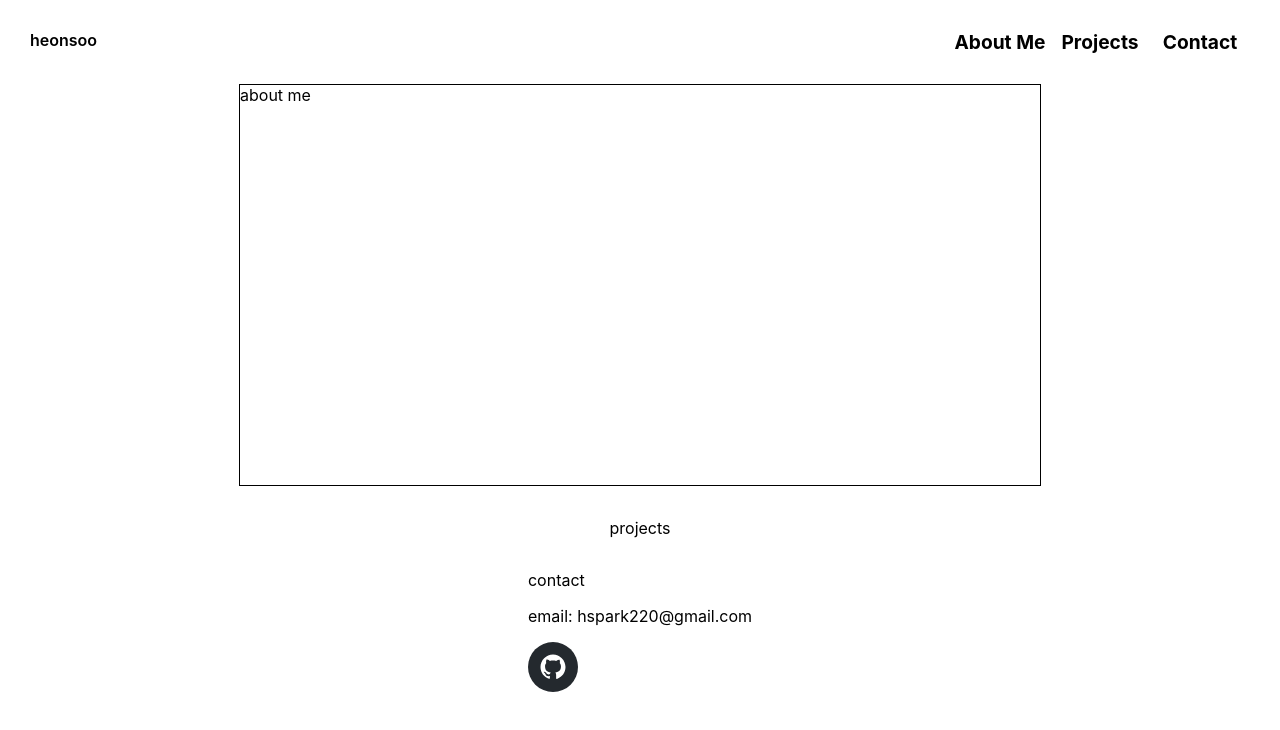
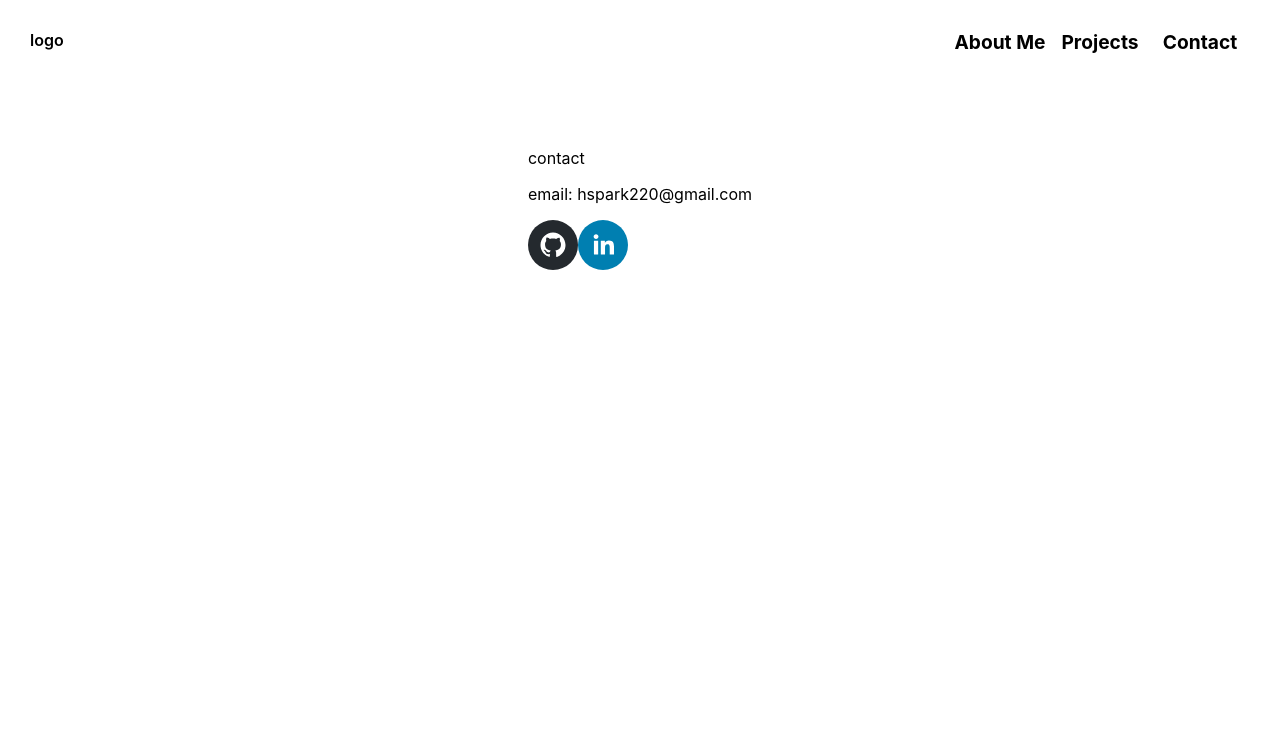
Before and after one commit to hspark220/hspark220.github.io, a React (Create React App) app: page / in a window 1280 px wide. Shown: the top 730 px of the page. Built offline with nearby package versions, Linux system fonts and the light colour scheme.

Commit message:
Add routeswitch

```diff
--- a/package.json
+++ b/package.json
@@ -12,6 +12,7 @@
     "react-router-dom": "^6.11.2",
     "react-scripts": "5.0.1",
     "react-social-icons": "^5.15.0",
+    "routeswitch": "^0.6.3",
     "web-vitals": "^2.1.4"
   },
   "scripts": {
--- a/src/App.js
+++ b/src/App.js
@@ -2,15 +2,25 @@ import Navigation from "./components/naviagation";
 import About from "./views/About";
 import Projects from "./views/Projects";
 import Contact from "./views/Contact";
+import { SocialIcon } from 'react-social-icons';
 
 const App = () => {
   return (
     <>
       <Navigation />
       <div className="main">
-        <About />
-        <Projects />
-        <Contact />
+        <div className="header">
+        </div>
+        <div className="projects">
+
+        </div>
+        <div className="footer" id="contact">
+            contact
+            <p>email: hspark220@gmail.com </p>
+            {/* icons */}
+            <SocialIcon url="https://github.com/hspark220" />
+            <SocialIcon url="https://www.linkedin.com/in/heonsoopark/" />
+        </div>
       </div>
 
     </>
--- a/src/components/naviagation.js
+++ b/src/components/naviagation.js
@@ -6,7 +6,7 @@ const Navigation = () => {
     return (
         <div className="navigation">
             <div className='logo'>
-                heonsoo
+                logo
             </div>
             <div className='tabs'>
                 <Tab sectionName="about" tabName="About Me"/>
--- a/src/index.css
+++ b/src/index.css
@@ -46,9 +46,3 @@ a {
   align-items: center;
   gap: 2rem;
 }
-
-.about-me {
-  width: 800px;
-  height: 400px;
-  border: solid 1px;
-}
--- a/src/index.js
+++ b/src/index.js
@@ -1,11 +1,11 @@
 import React from 'react';
 import ReactDOM from 'react-dom/client';
 import './index.css';
-import App from './App';
+import RouteSwitch from './services/RouteSwitch.js';
 
 const root = ReactDOM.createRoot(document.getElementById('root'));
 root.render(
   <React.StrictMode>
-    <App />
+    <RouteSwitch />
   </React.StrictMode>
 );
--- /dev/null
+++ b/src/services/RouteSwitch.js
@@ -0,0 +1,19 @@
+import React from "react";
+import { BrowserRouter, Routes, Route } from "react-router-dom";
+import About from '../views/About';
+import Projects from '../views/Projects';
+import App from '../App';
+
+const RouteSwitch = () => {
+    return (
+        <BrowserRouter>
+            <Routes>
+                <Route path="/" element={<App />} />
+                <Route path="/about" element={<About />} />
+                <Route path="/projects" element={<Projects />} />
+            </Routes>
+        </BrowserRouter>
+    )
+}
+
+export default RouteSwitch;
--- a/src/views/About.js
+++ b/src/views/About.js
@@ -1,7 +1,7 @@
 const About = () => {
     return (
         <div className="about-me" id="about">
-            about me
+            my name is heonsoo park, this is my portfolio website. enjoy.
         </div>
     )
 }
--- a/src/views/Contact.js
+++ b/src/views/Contact.js
@@ -7,6 +7,7 @@ const Contact = () => {
             <p>email: hspark220@gmail.com </p>
             {/* icons */}
             <SocialIcon url="https://github.com/hspark220" />
+            <SocialIcon url="https://www.linkedin.com/in/heonsoopark/" />
         </div>
     )
 }
```
Also changed, not shown: 1 other file (tests, documents, lock files or other folders).
